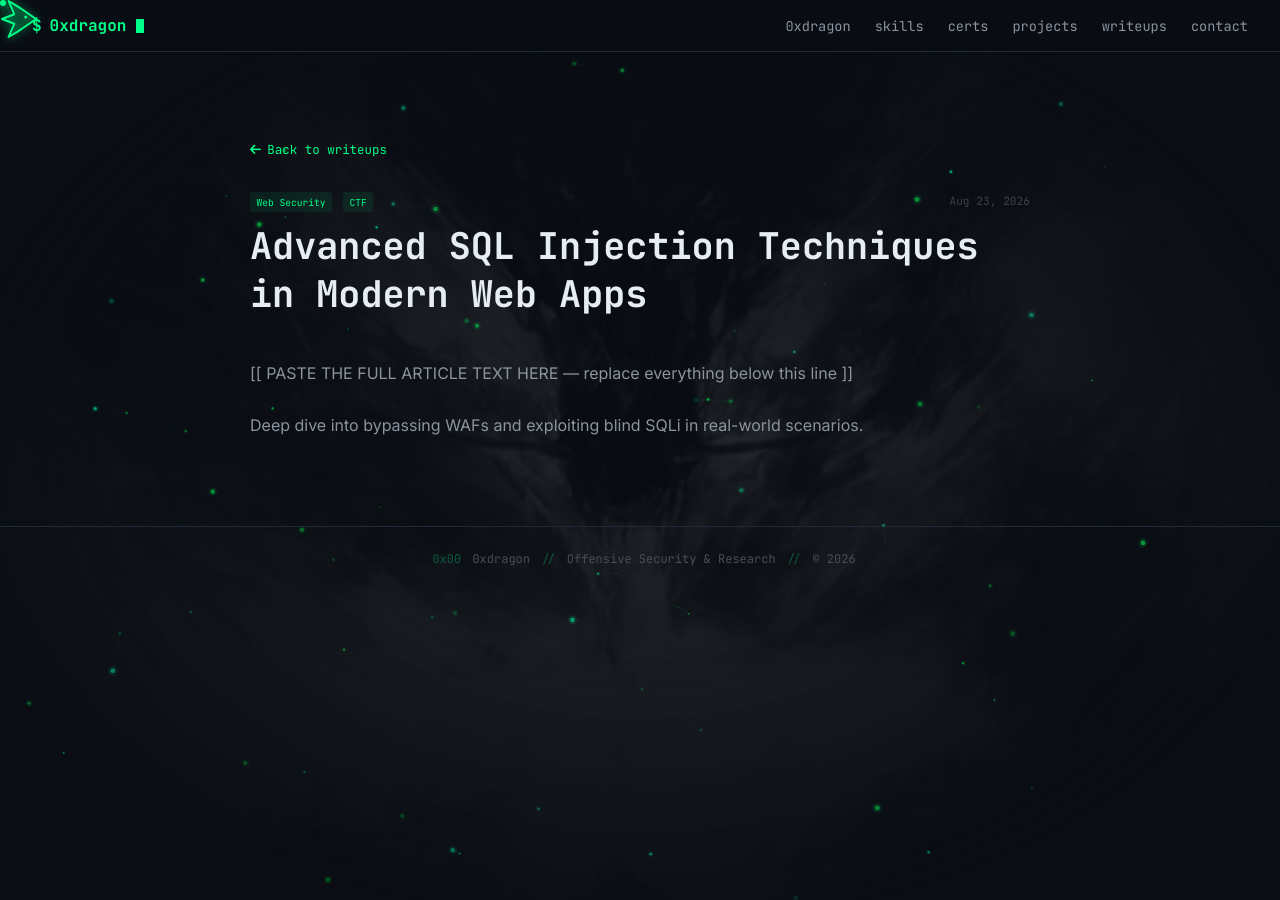
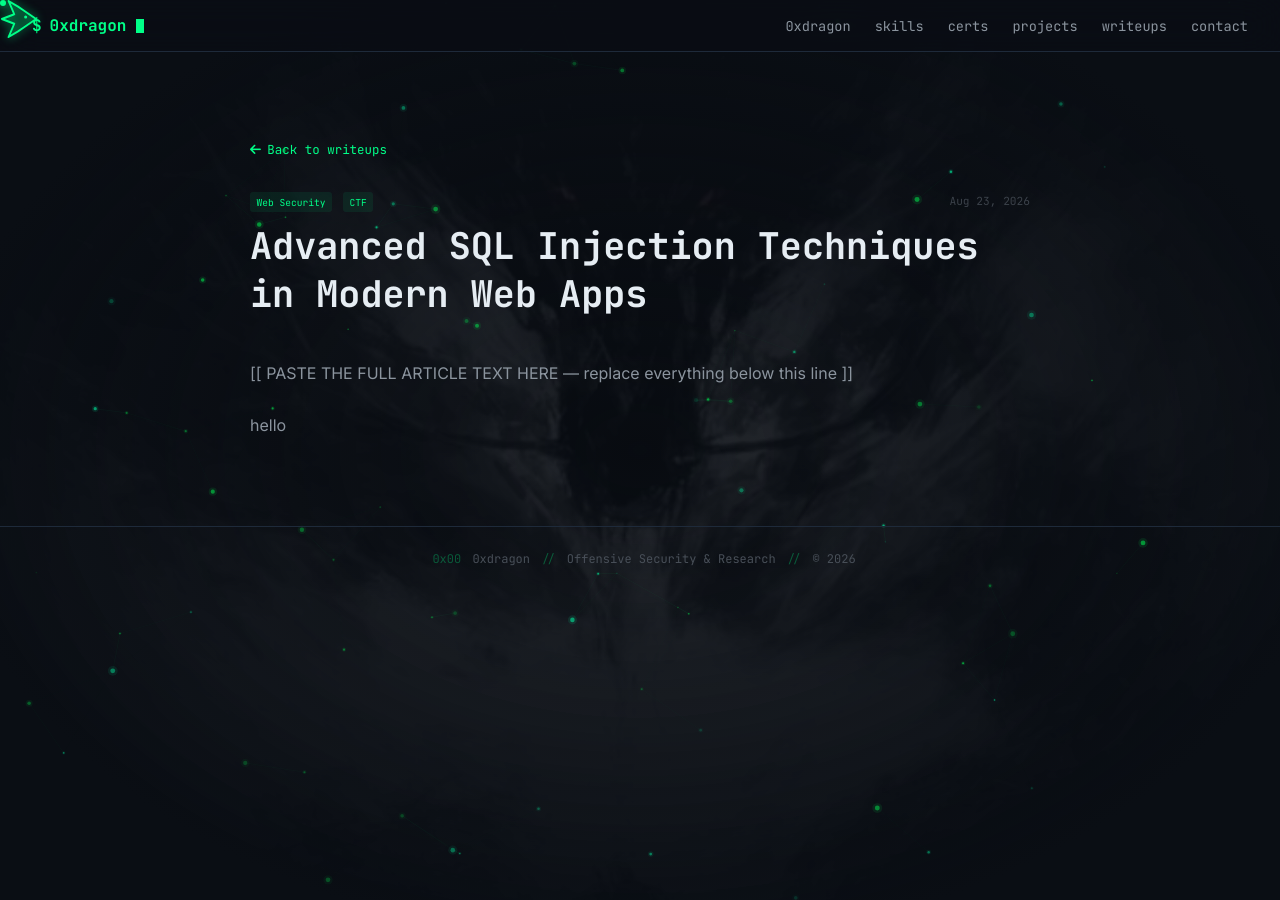
Before and after one commit to 0xdragon10/0xdragon10.github.io, a Jekyll site: the page built from _posts/2026-08-23-advanced-sql-injection-techniques.md, in a window 1280 px wide. Built offline with Jekyll 4.4.1, drawn with Linux system fonts in a browser that asks for light colours.

Commit message:
Update 2026-08-23-advanced-sql-injection-techniques.md

```diff
--- a/_posts/2026-08-23-advanced-sql-injection-techniques.md
+++ b/_posts/2026-08-23-advanced-sql-injection-techniques.md
@@ -7,4 +7,4 @@ tags: [Web Security, CTF]
 
 [[ PASTE THE FULL ARTICLE TEXT HERE — replace everything below this line ]]
 
-Deep dive into bypassing WAFs and exploiting blind SQLi in real-world scenarios.
+hello
```
